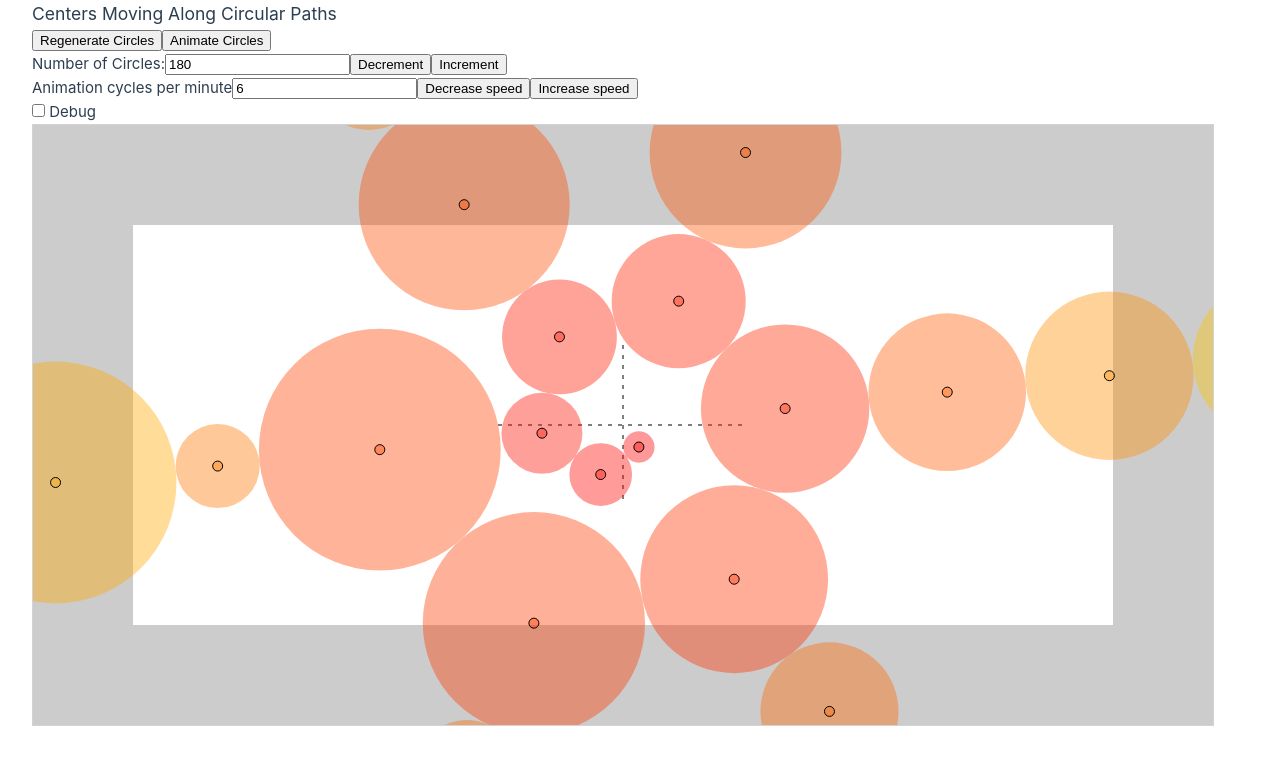
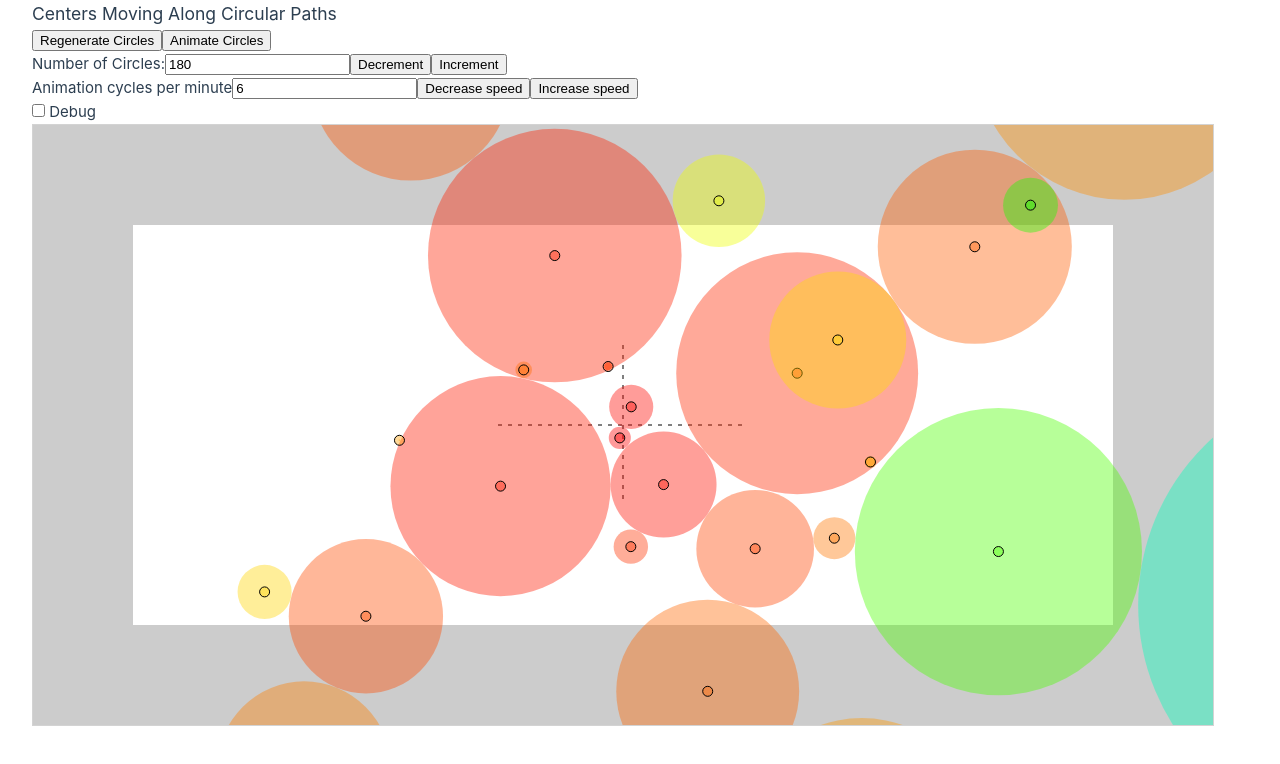
Before and after one commit to avengerofpi/animated-kissing-circles, a Vue app: page / in a window 1280 px wide. Shown: the top 764 px of the page. Built offline with nearby package versions, Linux system fonts and the light colour scheme.

Commit message:
add theta offset to produce spirals rather than straight lines again

```diff
--- a/src/components/generators/centers-moving-along-circular-paths.ts
+++ b/src/components/generators/centers-moving-along-circular-paths.ts
@@ -181,7 +181,7 @@ function generateRouteCircles(n: number, existingRouteCircles: Circle[] = []): C
   const circles: Circle[] = []
   for (let i=0; i<n; i++) {
     const j=m+i+1
-    const theta = j * thetaStep
+    const theta = j * (thetaStep + 1)
     const xBeforeRotation = canvasCenter.x + (j * xStep)
     const yBeforeRotation = canvasCenter.y + (j * yStep)
     const xAfterRotation = (Math.cos(theta) * xBeforeRotation) - (Math.sin(theta) * yBeforeRotation)
```
Also changed, not shown: public/kissing-circles.centers-moving-along-circular-paths.1000-circles.png (added).
